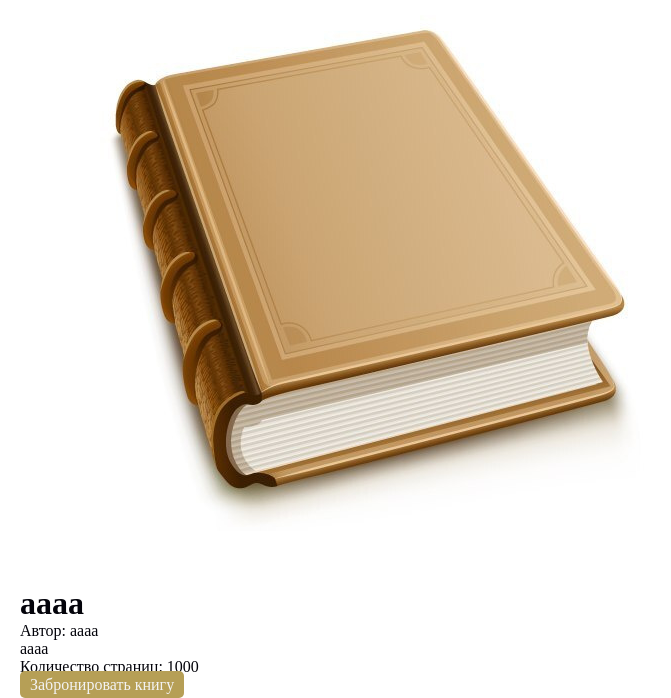
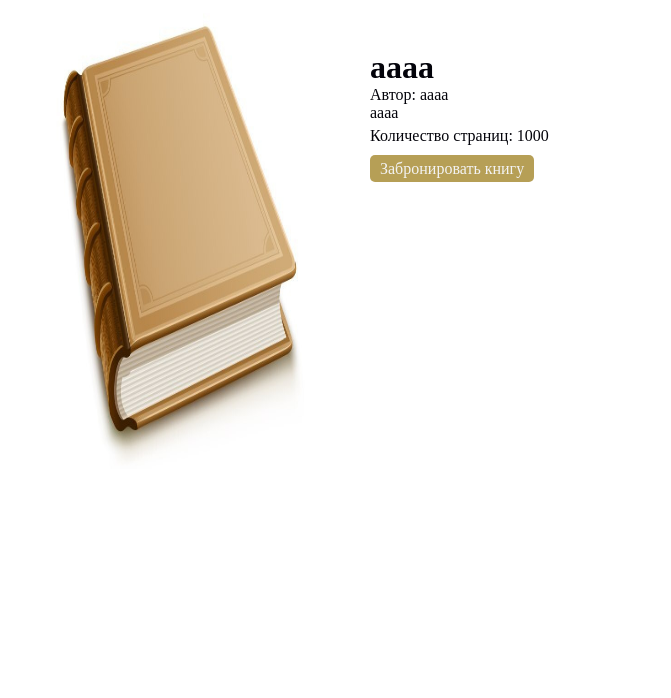
Before and after one commit to Arc3228/bn, a Django app: page /book/2/ in a window 1280 px wide. Shown: the part 365-1063 px from the top of the page, without its empty margins (0-671 px from the left). After the commit the page ends 826 px from the top, so only its background shows below. Run offline with Django 4.2, Linux system fonts and the light colour scheme; data comes from the database, SQL or seed files in the repository; both versions use the stored data as it was after the commit; some web fonts are replaced; grey boxes are pictures that could not be loaded.

Commit message:
стили

```diff
--- a/biblioneft/biblioneft/main/static/style.css
+++ b/biblioneft/biblioneft/main/static/style.css
@@ -50,7 +50,6 @@ overflow: visible;
     display: flex;
     gap: 20px;
     z-index: 9999999999;
-    overflow: visible;
 }
 
 .dropdown {
@@ -74,10 +73,7 @@ color: #C7B475;
     background-color: #03030A;
     list-style: none;
     padding: 10px;
-    z-index: 9999999999;
-    overflow: visible;
-    transition: opacity 0.3s ease-in-out, visibility 0.2s ease-in-out;
-
+    transition: opacity 0.3s ease-in-out, visibility 0.3s ease-in-out;
 }
 
 .dropdown:hover .dropdown-content,
@@ -85,10 +81,6 @@ color: #C7B475;
     display: block;
     opacity: 1;
     visibility: visible;
-}
-
-.dropdown-content li {
-
 }
 
 .dropdown-content a {
@@ -131,7 +123,6 @@ border: none;
 background: none;
 left: 420px;
 top: 7px;
-
 }
 
 .search-bar input::placeholder {
@@ -583,8 +574,22 @@ margin: 10px 0;
 margin-bottom: 10px;
 }
 
+.book_pages {
+margin-top: 5px;
+margin-bottom: 15px;
+}
+
+.book_img {
+max-width: 320px;
+height: 470px;
+}
+
+.book_page {
+display: flex;
+gap: 30px;
+}
+
 .reserve_btn {
-margin-top: 30px;
 background: #B69F56;
 color: #f3f3f3;
 padding: 5px 10px;
@@ -612,3 +617,7 @@ background-color: #d9534f;
 font-weight: 500;
 font-size: 18px;
 }
+
+.books_subtitle {
+margin-top: 20px;
+}
--- a/biblioneft/biblioneft/main/templates/main/search_results.html
+++ b/biblioneft/biblioneft/main/templates/main/search_results.html
@@ -10,7 +10,7 @@
         <p>По запросу <strong>"{{ query }}"</strong> ничего не найдено.</p>
     {% else %}
         <p>По запросу <strong>"{{ query }}"</strong> найдено:</p>
-        <h2>Книги</h2>
+        <h2 class="books_subtitle">Книги</h2>
         {% if book_results %}
             <ul>
             {% for book in book_results %}
@@ -23,7 +23,7 @@
             <p>Книг не найдено.</p>
         {% endif %}
 
-        <h2>Мероприятия</h2>
+        <h2 class="books_subtitle">Мероприятия</h2>
         {% if event_results %}
             <ul>
             {% for event in event_results %}
--- a/biblioneft/biblioneft/main/templates/pages/book_detail.html
+++ b/biblioneft/biblioneft/main/templates/pages/book_detail.html
@@ -2,18 +2,20 @@
 {% load static %}
 
 {% block content %}
-<div class="container">
+<div class="book_page container">
     {% if book.image_book %}
-        <img class="" src="{{ book.image_book.url }}" alt="{{ book.title }}">
+        <img class="book_img" src="{{ book.image_book.url }}" alt="{{ book.title }}">
     {% else %}
         <img src="{% static 'images/default_book.png' %}" alt="Нет изображения">
     {% endif %}
-    <h1 class="books_title">{{ book.title }}</h1>
+    <div class="book_info">
+        <h1 class="books_title">{{ book.title }}</h1>
     <p>Автор: {{ book.author }}</p>
     <p>{{ book.description }}</p>
-    <p>Количество страниц: {{ book.pages }}</p>
+    <p class="book_pages">Количество страниц: {{ book.pages }}</p>
     <!-- Кнопка бронирования книги -->
     <a href="{% url 'reserve_book' book.pk %}" class="reserve_btn">Забронировать книгу</a>
+    </div>
         {% if messages %}
         <ul class="messages">
             {% for message in messages %}
```
Also changed, not shown: biblioneft/biblioneft/db.sqlite3.
